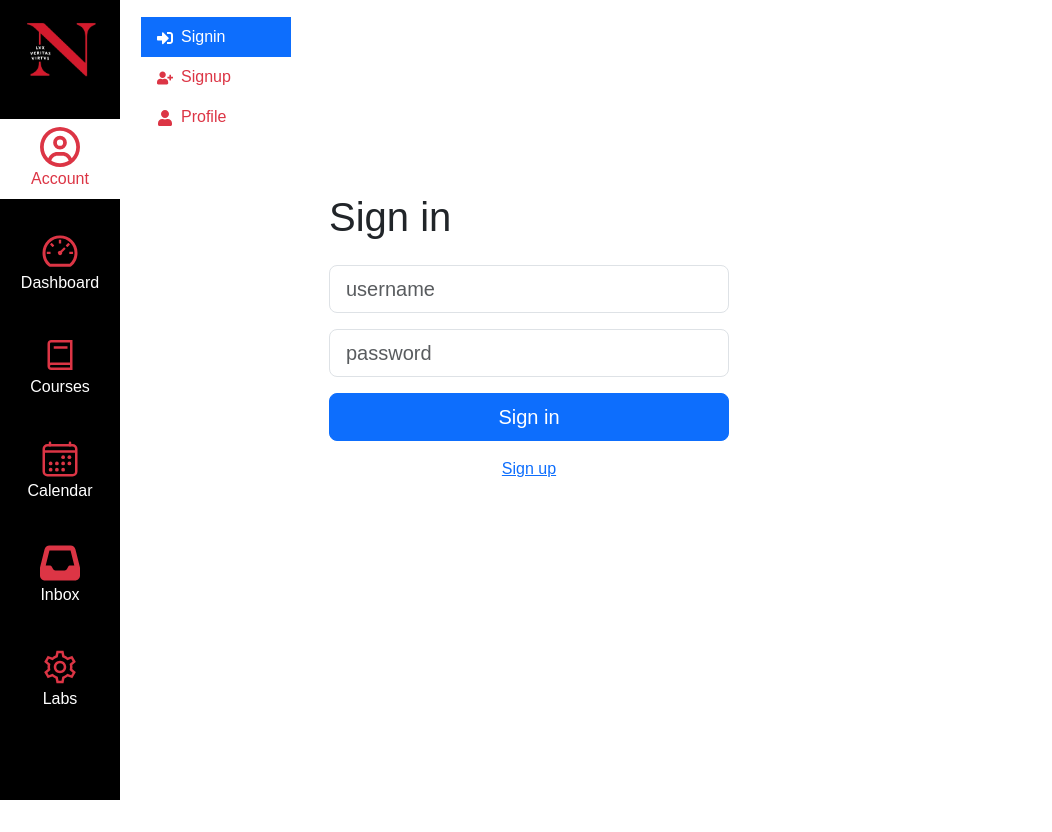
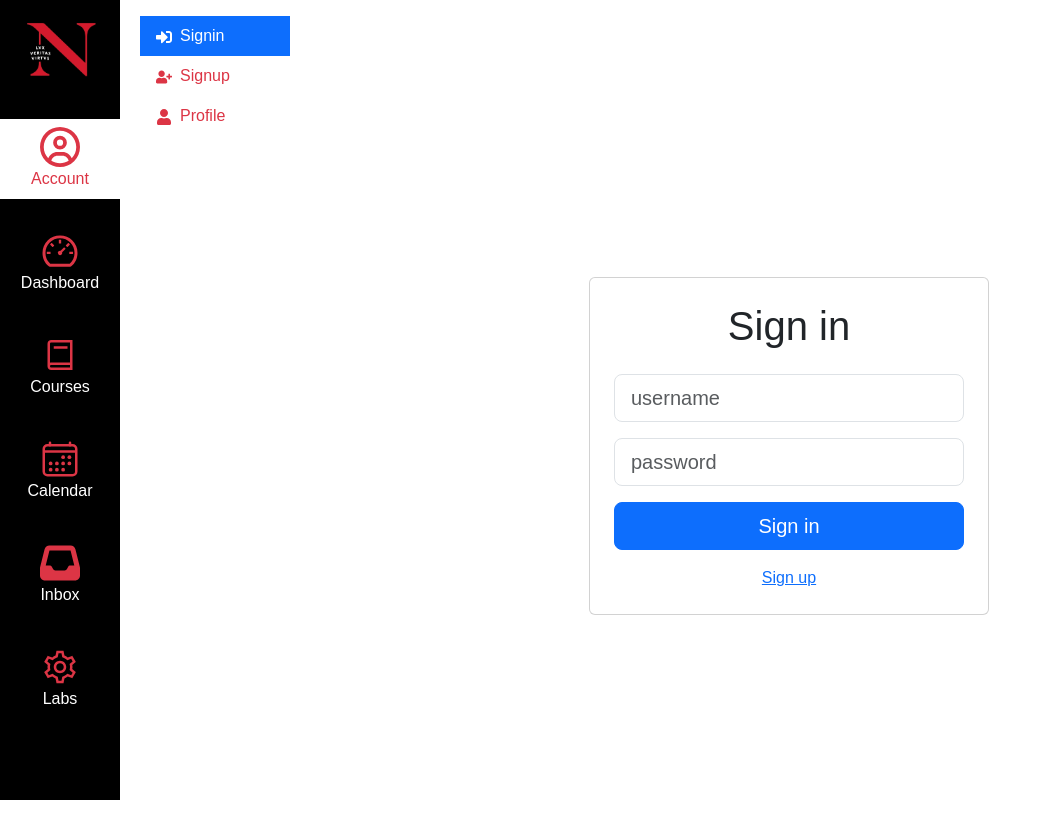
Before and after one commit to Cat97-97/kambaz-react-web-app, a React (Vite) app: page /#/Kambaz/Account/Signin in a window 1280 px wide. Shown: the whole page, without its empty margins (0-1052 px from the left). Before the commit the page ends 800 px from the top, so only its background shows below. Built offline with nearby package versions, Linux system fonts and the light colour scheme.

Commit message:
Replace table layout with Bootstrap flexbox in Account component

```diff
--- a/src/Kambaz/Account/Profile.tsx
+++ b/src/Kambaz/Account/Profile.tsx
@@ -3,9 +3,9 @@ import { Form } from "react-bootstrap";
 
 export default function Profile() {
   return (
-    <div id="wd-profile-screen" className="container-fluid d-flex justify-content-center align-items-center" style={{ minHeight: "80vh" }}>
-      <div style={{ width: "400px" }}>
-        <h1 className="mb-4">Profile</h1>
+    <div id="wd-profile-screen" className="d-flex justify-content-center align-items-center" style={{ minHeight: "100vh", paddingTop: "60px" }}>
+      <div className="card p-4" style={{ width: "400px", maxWidth: "90%" }}>
+        <h1 className="mb-4 text-center">Profile</h1>
         <Form>
           <Form.Control
             defaultValue="alice"
--- a/src/Kambaz/Account/Signin.tsx
+++ b/src/Kambaz/Account/Signin.tsx
@@ -3,9 +3,9 @@ import { Form } from "react-bootstrap";
 
 export default function Signin() {
   return (
-    <div id="wd-signin-screen" className="container-fluid d-flex justify-content-center align-items-center" style={{ minHeight: "80vh" }}>
-      <div style={{ width: "400px" }}>
-        <h1 className="mb-4">Sign in</h1>
+    <div id="wd-signin-screen" className="d-flex justify-content-center align-items-center" style={{ minHeight: "100vh", paddingTop: "60px" }}>
+      <div className="card p-4" style={{ width: "400px", maxWidth: "90%" }}>
+        <h1 className="mb-4 text-center">Sign in</h1>
         <Form>
           <Form.Control
             id="wd-username"
--- a/src/Kambaz/Account/Signup.tsx
+++ b/src/Kambaz/Account/Signup.tsx
@@ -3,9 +3,9 @@ import { Form } from "react-bootstrap";
 
 export default function Signup() {
   return (
-    <div id="wd-signup-screen" className="container-fluid d-flex justify-content-center align-items-center" style={{ minHeight: "80vh" }}>
-      <div style={{ width: "400px" }}>
-        <h1 className="mb-4">Signup</h1>
+    <div id="wd-signup-screen" className="d-flex justify-content-center align-items-center" style={{ minHeight: "100vh", paddingTop: "60px" }}>
+      <div className="card p-4" style={{ width: "400px", maxWidth: "90%" }}>
+        <h1 className="mb-4 text-center">Signup</h1>
         <Form>
           <Form.Control
             placeholder="username"
--- a/src/Kambaz/Account/index.tsx
+++ b/src/Kambaz/Account/index.tsx
@@ -1,27 +1,23 @@
-import { Routes, Route, Navigate } from "react-router";
+import { Navigate, Route, Routes } from "react-router";
+import AccountNavigation from "./Navigation";
 import Signin from "./Signin";
+import Signup from "./Signup";
 import Profile from "./Profile";
-import Signup from "./Signup";
-import AccountNavigation from "./Navigation";
 
 export default function Account() {
   return (
-    <div id="wd-account-screen">
-      <table>
-        <tr>
-          <td valign="top">
+    <div id="wd-account-screen" className="d-flex">
+      <div className="d-none d-md-block">
         <AccountNavigation />
-          </td>
-          <td valign="top">
+      </div>
+      <div className="flex-fill">
         <Routes>
           <Route path="/" element={<Navigate to="/Kambaz/Account/Signin" />} />
           <Route path="/Signin" element={<Signin />} />
+          <Route path="/Signup" element={<Signup />} />
           <Route path="/Profile" element={<Profile />} />
-              <Route path="/Signup" element={<Signup />} />
         </Routes>
-          </td>
-        </tr>
-      </table>
+      </div>
     </div>
   );
 }
```
Also changed, not shown: src/main.tsx (+5 -3 lines). Lines whose indentation alone changed are shown as unchanged.
